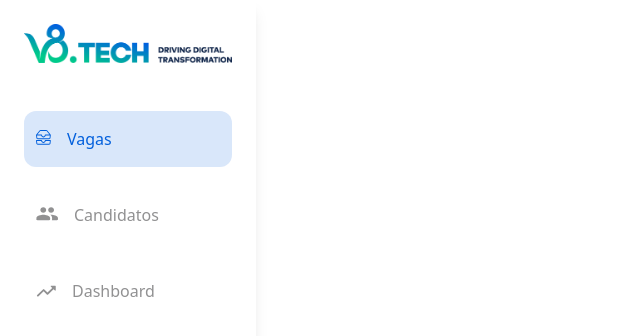
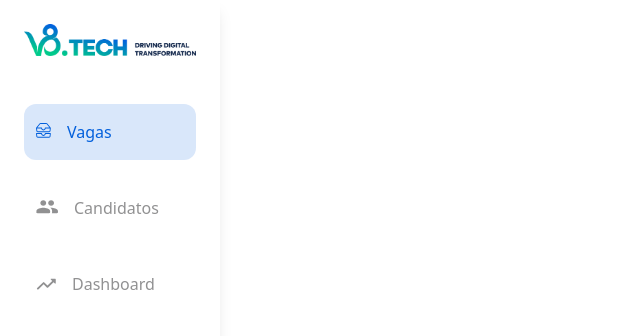
Before and after one commit to V8-PROJETO-RH/FRONTEND, a React (Vite) app: page /adm/jobs in a window 1280 px wide. Shown: the top 336 px of the page, without its empty margins (0-640 px from the left). Built offline with nearby package versions, Linux system fonts and the light colour scheme.

Commit message:
fix: width layout

```diff
--- a/src/components/Layout/Admin/index.tsx
+++ b/src/components/Layout/Admin/index.tsx
@@ -84,7 +84,7 @@ export default function Layout({ pageSelected }: { pageSelected: PageSelected })
 
   return(
     <>
-      <div className="h-screen flex justify-between">
+      <div className="h-screen flex">
         <div className='w-1/5 p-6 shadow-lg'>
           <img src={LogoHorizontal} alt="Logo V8 TECH"/>
           <nav className="mt-12">
@@ -107,7 +107,7 @@ export default function Layout({ pageSelected }: { pageSelected: PageSelected })
           </nav>
         </div>
 
-        <div>
+        <div className="w-full">
           <Outlet />
         </div>
       </div>
```
